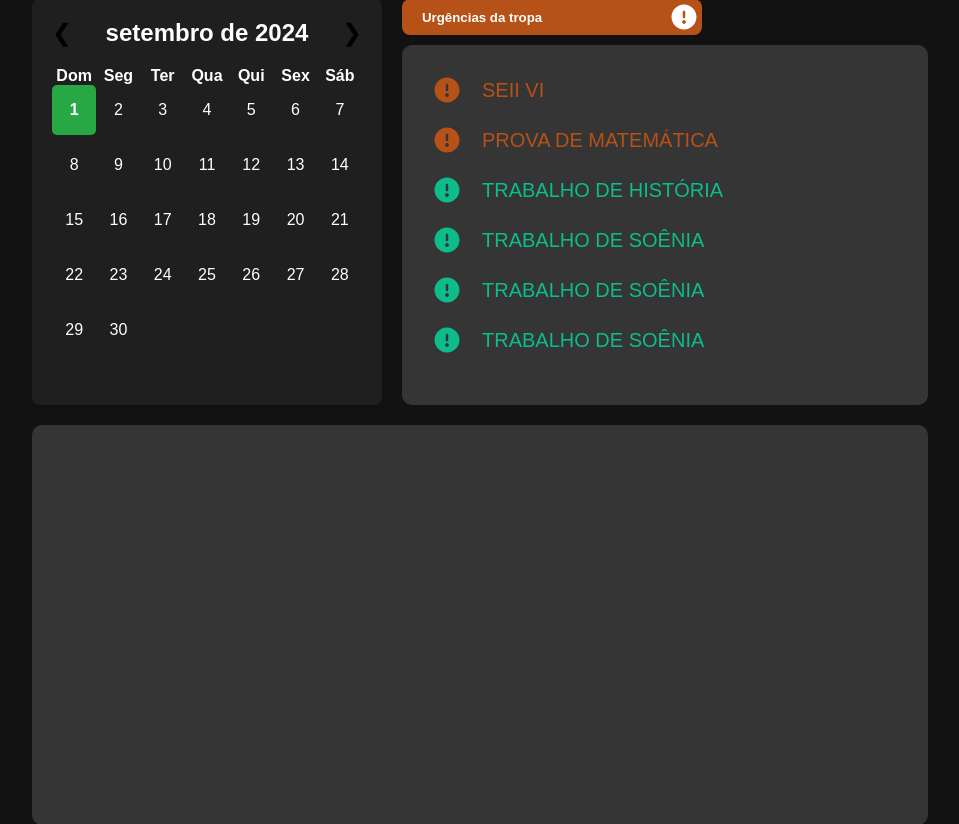
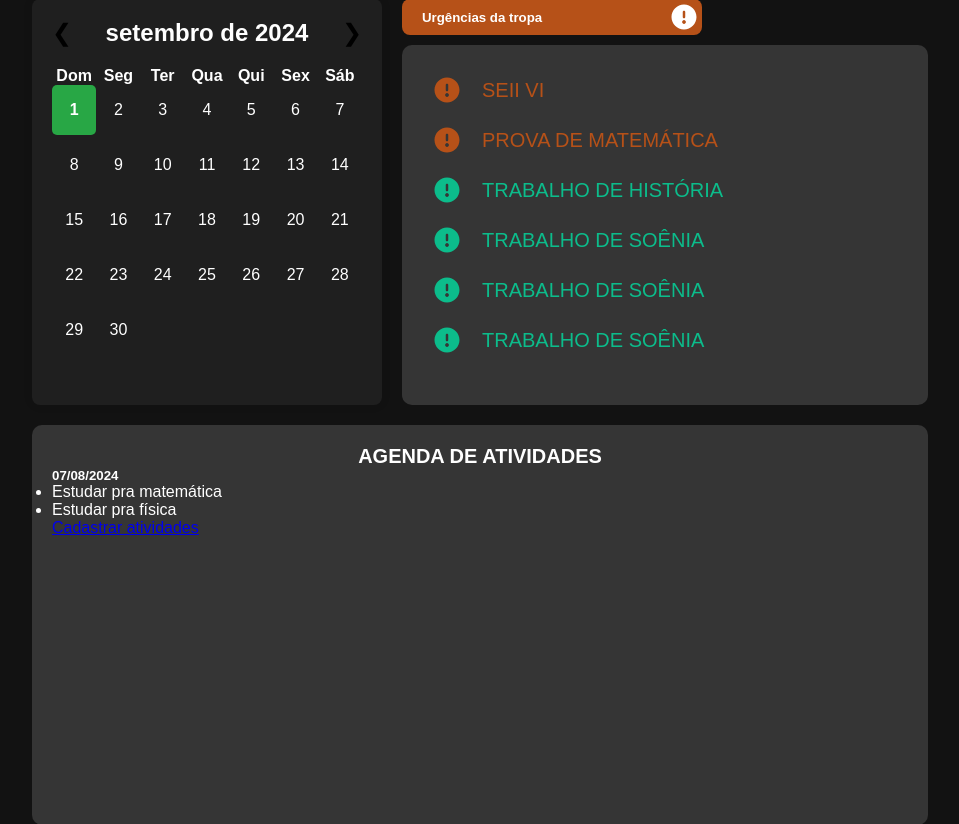
Before and after one commit to luiz-gb/Agenda-, a Flask app: page /Home in a window 1280 px wide. Shown: the part 111-935 px from the top of the page, without its empty margins (160-1119 px from the left). Run offline with Flask 3, Linux system fonts and the light colour scheme; the visitor is signed in with stand-in values (Sample User, id 1).

Commit message:
outra att

```diff
--- a/app.py
+++ b/app.py
@@ -73,5 +73,10 @@ def perfil():
     return "eae"
 
 
+@app.route("/Cadastro-Atividades")
+def cadastro_atividades():
+    return render_template("cadastro-atividades.html")
+
+
 if __name__ == "__main__":
     app.run(debug=True)
--- a/static/home.css
+++ b/static/home.css
@@ -231,17 +231,6 @@ body {
     margin-right: 20px;
 }
 
-/* Partezona de baixo */
-
-.parte2-principal {
-    background-color: #353535;
-    border-radius: 10px;
-    width: 100%;
-    height: 400px;
-    margin-top: 20px;
-    margin-bottom: 40px;
-}
-
 /* Perfil expanded */
 
 .perfil-expanded {
@@ -272,3 +261,21 @@ body {
     height: auto;
     width: 18px;
 }
+
+/* Partezona de baixo */
+
+.parte2-principal {
+    background-color: #353535;
+    border-radius: 10px;
+    width: 100%;
+    height: 400px;
+    margin-top: 20px;
+    margin-bottom: 40px;
+    padding: 20px;
+}
+
+.titulo-parte2 {
+    color: white;
+    text-align: center;
+    font-size: 20px;
+}
--- a/templates/home.html
+++ b/templates/home.html
@@ -96,7 +96,18 @@
             </div>
         </div>
         <div class="parte2-principal">
+            <h5 class="titulo-parte2">AGENDA DE ATIVIDADES</h5>
 
+            <div>
+                <h5>07/08/2024</h5>
+                <div>
+                    <ul>
+                        <li>Estudar pra matemática</li>
+                        <li>Estudar pra física</li>
+                    </ul>
+                </div>
+                <a href="{{ url_for('cadastro_atividades')}}">Cadastrar atividades</a>
+            </div>
         </div>
     </main>
 
```
Also changed, not shown: templates/cadastro-atividades.html (added, +14 -0 lines).
